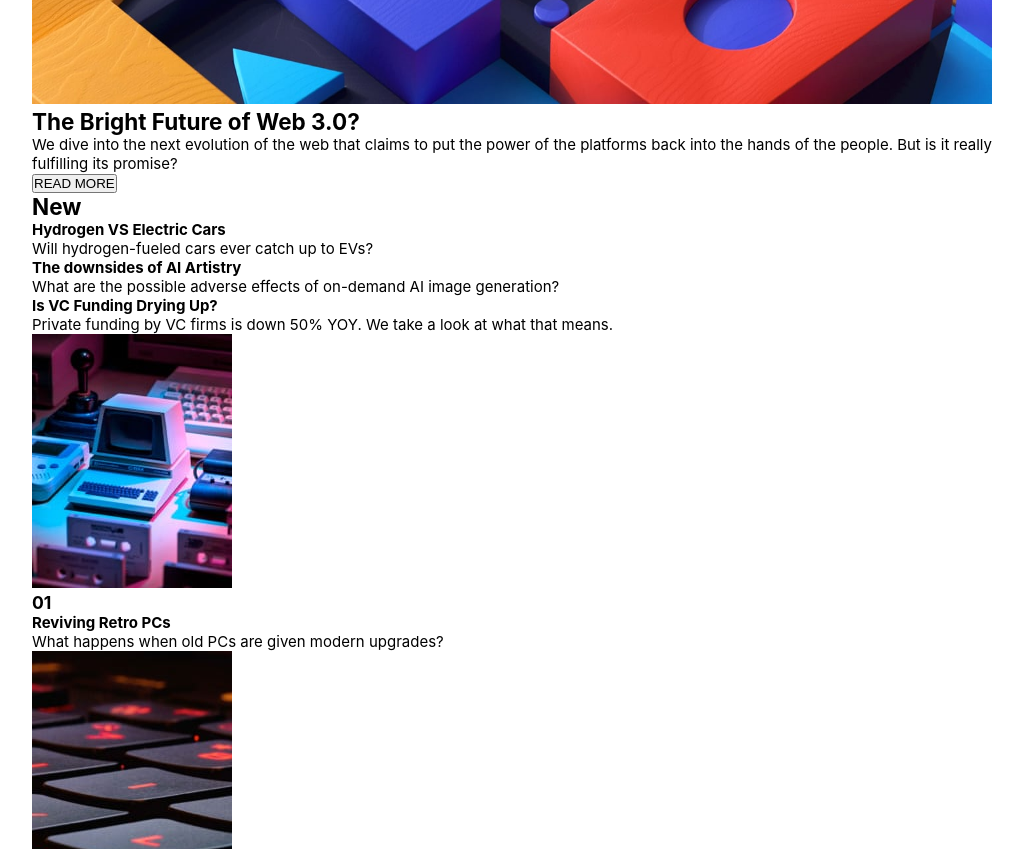
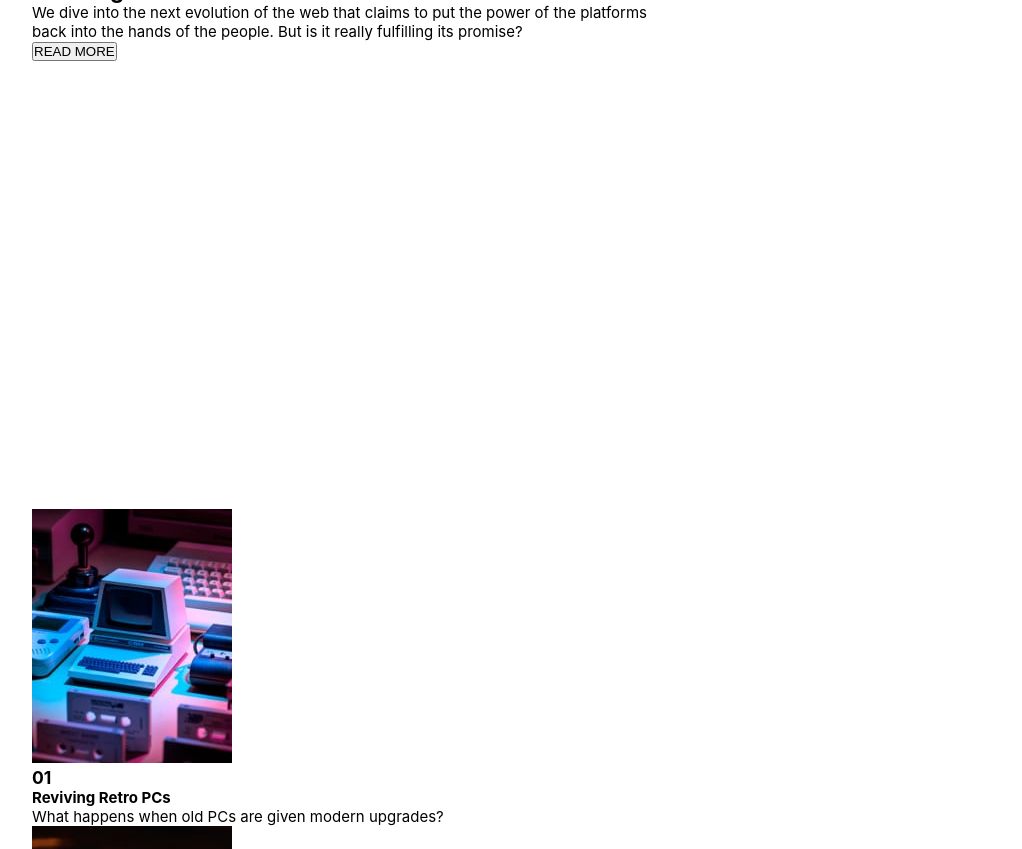
Before and after one commit to tsoysal/news-homepage, a website: page src/index.html in a window 1280 px wide. Shown: the part 431-1280 px from the top of the page, without its empty margins (128-1150 px from the left). Drawn offline with nearby package versions, Linux system fonts and the light colour scheme; files that its build step writes are made by us from their sources.

Commit message:
start adding grid template for news

```diff
--- a/src/index.html
+++ b/src/index.html
@@ -41,9 +41,11 @@
       <article id="a1">
         <img src="./assets/images/image-web-3-desktop.jpg" alt="cover">
         <h2>The Bright Future of Web 3.0?</h2>
+        <div class="content">
         <p>We dive into the next evolution of the web that claims to put the power of the platforms back into the hands
           of the people. But is it really fulfilling its promise?</p>
         <button>READ MORE</button>
+        </div>
       </article>
       <article id="a2">
         <h2>New</h2>
--- /dev/null
+++ b/src/sass/_gridcontainer.scss
@@ -0,0 +1,21 @@
+
+.grid-container {
+    display: grid;
+    grid-template-columns: 1fr 1fr 1fr;
+    grid-template-rows: repeat(3, 400px);
+}
+
+#a1 {
+    grid-column: 1 / 3;
+    grid-row: 1 / 3;
+}
+
+#a2 {
+    grid-column: 3 / 4;
+    grid-row: 1 / 3;
+}
+
+#a3 {
+    grid-column: 1 / 4;
+    grid-row: 3 / 4;
+}
--- a/src/sass/style.scss
+++ b/src/sass/style.scss
@@ -3,6 +3,7 @@
 @use "fonts";
 
 @use "navigation";
+@use "gridcontainer";
 
 body {
     min-height: 100vh;
```
